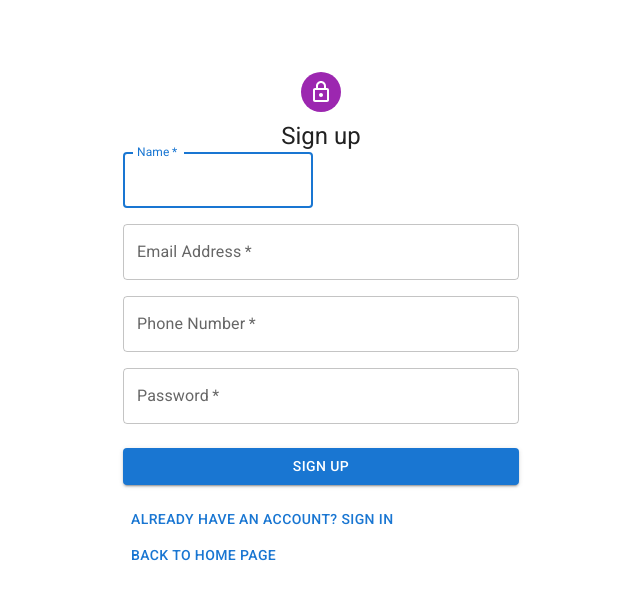
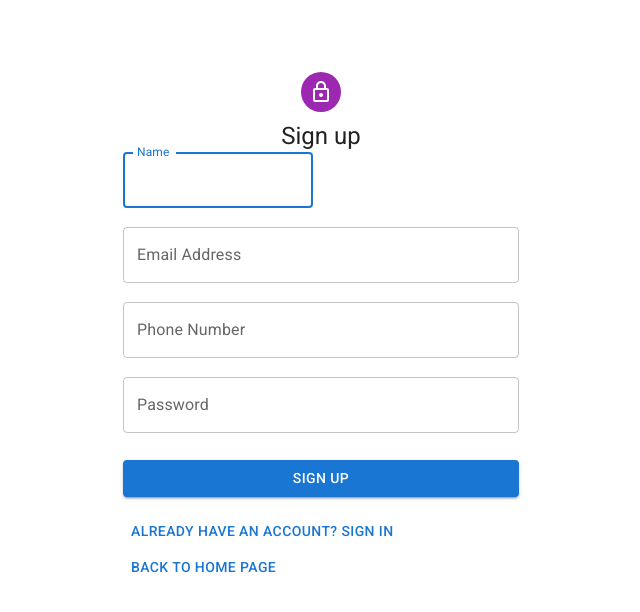
Before and after one commit to J7477/recruit-app-hosting, a React (Create React App) app: page /userSignup in a window 1280 px wide. Shown: the top 612 px of the page, without its empty margins (319-959 px from the left). Built offline with nearby package versions, Linux system fonts and the light colour scheme.

Commit message:
added change password to user

```diff
--- a/package.json
+++ b/package.json
@@ -18,13 +18,15 @@
 		"bootstrap": "^5.1.3",
 		"emailjs-com": "^3.2.0",
 		"firebase": "^9.6.1",
+		"formik": "^2.2.9",
 		"gh-pages": "^3.2.3",
 		"react": "^17.0.2",
 		"react-bootstrap": "^2.0.2",
 		"react-dom": "^17.0.2",
 		"react-router-dom": "^6.0.2",
 		"react-scripts": "4.0.3",
-		"web-vitals": "^1.1.2"
+		"web-vitals": "^1.1.2",
+		"yup": "^0.32.11"
 	},
 	"scripts": {
 		"predeploy": "npm run build",
--- a/src/components/UserDashboard/ChangePassword.js
+++ b/src/components/UserDashboard/ChangePassword.js
@@ -4,16 +4,20 @@ import TextField from '@mui/material/TextField';
 import { Button } from '@material-ui/core';
 import Stack from '@mui/material/Stack';
 import Axios from 'axios'
+import { useParams } from 'react-router-dom'
 
 const ChangePassword = () => {
 
     const [oldPassword, setOldPassword] = useState("")
     const [newPassword, setNewPassword] = useState("")
 
+    const host = "https://projectsemapp.herokuapp.com"
 
+    const { id } = useParams()
+    // console.log(id)
     const changePassword = () => {
-        Axios.put('http://localhost:5000/api/studentAuth/updateuserpassword', {
-            oldassword: oldPassword,
+        Axios.put(`${host}/api/studentAuth/updateuserpassword/${id}`, {
+            oldpassword: oldPassword,
             newpassword: newPassword
         }, {
             headers: {
@@ -24,6 +28,10 @@ const ChangePassword = () => {
             if (response.data.error) {
                 alert(response.data.error)
             }
+            if (response.data) {
+                alert('Password changed')
+            }
+            // console.log(response)
         })
     }
     return (
--- a/src/components/UserSignin/UserSignup.js
+++ b/src/components/UserSignin/UserSignup.js
@@ -1,4 +1,4 @@
-import React, { useState, useContext } from 'react';
+import React, { useContext } from 'react';
 import Avatar from '@mui/material/Avatar';
 import Button from '@mui/material/Button';
 import CssBaseline from '@mui/material/CssBaseline';
@@ -10,8 +10,8 @@ import LockOutlinedIcon from '@mui/icons-material/LockOutlined';
 import Typography from '@mui/material/Typography';
 import Container from '@mui/material/Container';
 import AuthContext from '../../context/Authentication/AuthContext';
-
-
+import { Formik, Field, Form, ErrorMessage } from 'formik'
+import * as Yup from 'yup'
 
 
 const UserSignup = (props) => {
@@ -20,18 +20,52 @@ const UserSignup = (props) => {
 
   const { userSignup } = userContext;
 
-  const [credentials, setCredentials] = useState({ username: "", password: "", name: "", phone: "" })
+  // const [values, setCredentials] = useState({ username: "", password: "", name: "", phone: "" })
 
 
-  const onChange = (e) => {
-    setCredentials({ ...credentials, [e.target.name]: e.target.value })
+  // const onChange = (e) => {
+  //   setCredentials({ ...values, [e.target.name]: e.target.value })
+  // }
+
+  const onSubmit = async (values, props) => {
+    // event.preventDefault();
+    console.log(values)
+    console.log(props)
+    userSignup(values.username, values.password, values.name, values.phone)
+    // setTimeout(() => {
+    //   props.resetForm()
+
+    // }, 2000)
+  };
+
+  const initialValues = {
+    username: "",
+    password: "",
+    name: "",
+    phone: ""
   }
+  // const phoneRegExp = /^((\\+[1-9]{1,4}[ \\-]*)|(\\([0-9]{2,3}\\)[ \\-]*)|([0-9]{2,4})[ \\-]*)*?[0-9]{3,4}?[ \\-]*[0-9]{3,4}?$/
 
-  const handleSubmit = async (event) => {
-    event.preventDefault();
 
-    userSignup(credentials.username, credentials.password, credentials.name, credentials.phone)
-  };
+  // phone: Yup.string()
+  //   .required("required")
+  //   .matches(phoneRegExp, 'Phone number is not valid')
+  //   .min(10, "to short")
+  //   .max(10, "to long"),
+
+  // phone: Yup.number().typeError('Enter valid phone number').required('Please Enter Your Phone Number'),
+
+  const validationSchema = Yup.object().shape({
+    name: Yup.string().min(2, "Name to short").required('Please Enter Your Name'),
+    username: Yup.string().email("Please Enter a valid Email").required("Please Enter an Email"),
+    phone: Yup.string()
+      .required("required")
+      .min(10, "to short")
+      .max(10, "to long"),
+    password: Yup.string().min(5, 'Password Must Have More Than 5 Characters').required('Please Enter Your Password')
+  })
+
+
 
   return (
 
@@ -53,55 +87,58 @@ const UserSignup = (props) => {
         </Typography>
 
 
-
-
-
-        <form onSubmit={handleSubmit}>
+        <Formik initialValues={initialValues} validationSchema={validationSchema} onSubmit={onSubmit}>
+          {(props) => (
+            <Form>
               <Grid container spacing={2}>
                 <Grid item xs={12} sm={6}>
 
 
-              <TextField
+                  <Field as={TextField}
                     autoComplete="given-name"
                     name="name"
-                required
+                    // required
                     fullWidth
                     id="name"
                     label="Name"
                     autoFocus
-                onChange={onChange}
+                    helperText={<ErrorMessage name='name' />}
+                  // onChange={onChange}
                   />
                 </Grid>
 
                 <Grid item xs={12}>
-              <TextField
-                required
+                  <Field as={TextField}
+                    // required
                     fullWidth
                     id="username"
                     label="Email Address"
                     name="username"
-                onChange={onChange}
+                    helperText={<ErrorMessage name='username' />}
+                  // onChange={onChange}
                   />
                 </Grid>
                 <Grid item xs={12}>
-              <TextField
-                required
+                  <Field as={TextField}
+                    // required
                     fullWidth
                     id="phone"
                     label="Phone Number"
                     name="phone"
-                onChange={onChange}
+                    helperText={<ErrorMessage name='phone' />}
+                  // onChange={onChange}
                   />
                 </Grid>
                 <Grid item xs={12}>
-              <TextField
-                required
+                  <Field as={TextField}
+                    // required
                     fullWidth
                     name="password"
                     label="Password"
                     type="password"
                     id="password"
-                onChange={onChange}
+                    helperText={<ErrorMessage name='password' />}
+                  // onChange={onChange}
                   />
                 </Grid>
 
@@ -121,7 +158,12 @@ const UserSignup = (props) => {
                   <Button color="primary" component={Link} to={"/"}>Back to Home Page</Button>
                 </Grid>
               </Grid>
-        </form>
+            </Form>
+          )}
+        </Formik>
+
+
+
       </Box>
     </Container>
   )
--- a/src/context/Authentication/AuthState.js
+++ b/src/context/Authentication/AuthState.js
@@ -7,7 +7,7 @@ const AuthState = (props) => {
     let navigate = useNavigate()
 
     const host = "https://projectsemapp.herokuapp.com"
-    // const localHost = "http://localhost:5000"
+    const localHost = "http://localhost:5000"
 
 
     const [auth, setAuth] = useState({ username: '', state: false })
@@ -94,7 +94,7 @@ const AuthState = (props) => {
 
 
     const userSignup = async (username, password, name, phone) => {
-        const response = await fetch(`${host}/api/studentAuth/createuser`, {
+        const response = await fetch(`${localHost}/api/studentAuth/createuser`, {
 
             method: 'POST',
 
@@ -115,9 +115,15 @@ const AuthState = (props) => {
 
         //     navigate('/profile')
         // }
-
+        console.log(json)
         if (json.status === 'pending') {
             navigate(`/emailsent/${json.username}`)
+        }
+        else if (json.error === undefined) {
+            alert('Enter a Valid Phone Number')
+        }
+        else if (!json.success) {
+            alert(json.error)
         }
     }
 
```
Also changed, not shown: 1 other file (tests, documents, lock files or other folders). Lines whose indentation alone changed are shown as unchanged.
